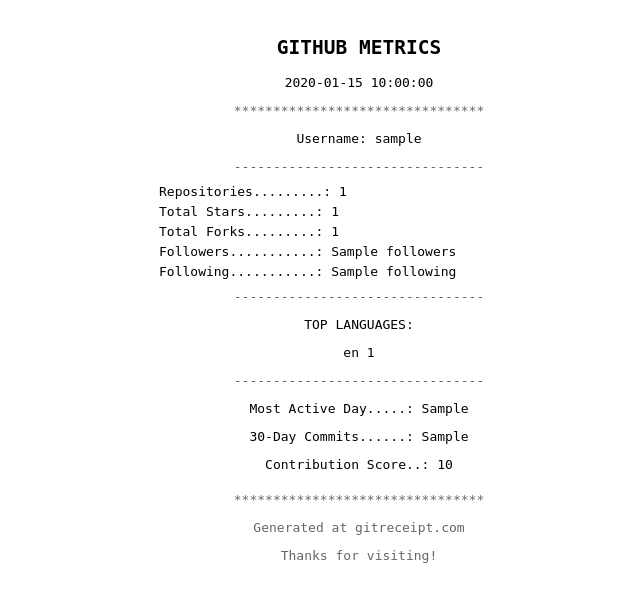
After one commit to LouisMasson/Github_ReceiptGenerator, a Flask app: template templates/pdf_receipt.html in a window 1280 px wide. The commit adds this page. Shown: the top 602 px of the page, without its empty margins (281-921 px from the left). Run offline with Flask 3, Linux system fonts and the light colour scheme; the template is opened without the code that fills it: most values are stand-ins (such as "Sample title", 1, 10 or a date in 2020).

Commit message:
Agent query: Can you test the PDF export functionality by entering a GitHub username and clicking the download PDF button? Does it generate and download a properly formatted PDF receipt?

```diff
--- a/app.py
+++ b/app.py
@@ -1,13 +1,15 @@
 import os
-from flask import Flask, render_template, jsonify, request
+from flask import Flask, render_template, jsonify, request, send_file
 from github_api import get_github_metrics
 import requests_cache
+from weasyprint import HTML
+from io import BytesIO
 
 app = Flask(__name__)
 app.secret_key = os.environ.get("FLASK_SECRET_KEY", "github-receipt-secret")
 
 # Setup request caching
-requests_cache.install_cache('github_cache', expire_after=300)  # Cache for 5 minutes
+requests_cache.install_cache('github_cache', expire_after=180)
 
 @app.route('/')
 def index():
@@ -21,5 +23,25 @@
     except Exception as e:
         return jsonify({"error": str(e)}), 400
 
+@app.route('/api/export-pdf/<username>')
+def export_pdf(username):
+    try:
+        metrics = get_github_metrics(username)
+        html_content = render_template('pdf_receipt.html', data=metrics)
+        pdf = HTML(string=html_content).write_pdf()
+
+        # Create BytesIO object
+        pdf_buffer = BytesIO(pdf)
+        pdf_buffer.seek(0)
+
+        return send_file(
+            pdf_buffer,
+            mimetype='application/pdf',
+            as_attachment=True,
+            download_name=f'github-receipt-{username}.pdf'
+        )
+    except Exception as e:
+        return jsonify({"error": str(e)}), 400
+
 if __name__ == '__main__':
     app.run(host='0.0.0.0', port=5000, debug=True)
--- a/pyproject.toml
+++ b/pyproject.toml
@@ -10,4 +10,6 @@
     "psycopg2-binary>=2.9.10",
     "requests>=2.32.3",
     "requests-cache>=1.2.1",
+    "pdfkit>=1.0.0",
+    "weasyprint>=63.0",
 ]
--- a/templates/index.html
+++ b/templates/index.html
@@ -63,6 +63,9 @@
 
                         <div class="receipt-footer">
                             <div class="divider">********************************</div>
+                            <button id="download-pdf" class="btn btn-secondary">
+                                <i class="fa fa-download"></i> Download PDF
+                            </button>
                             <p>Generated at gitreceipt.com</p>
                             <p>Thanks for visiting!</p>
                         </div>
--- /dev/null
+++ b/templates/pdf_receipt.html
@@ -0,0 +1,74 @@
+<!DOCTYPE html>
+<html>
+<head>
+    <meta charset="UTF-8">
+    <title>GitHub Receipt - {{ data.username }}</title>
+    <style>
+        body {
+            font-family: monospace;
+            max-width: 400px;
+            margin: 0 auto;
+            padding: 20px;
+            background-color: white;
+        }
+        .receipt-container {
+            text-align: center;
+        }
+        .divider {
+            text-align: center;
+            margin: 10px 0;
+            color: #666;
+        }
+        .metrics-section p {
+            margin: 5px 0;
+            text-align: left;
+        }
+        .receipt-footer {
+            text-align: center;
+            margin-top: 20px;
+            color: #666;
+        }
+    </style>
+</head>
+<body>
+    <div class="receipt-container">
+        <h2>GITHUB METRICS</h2>
+        <p>{{ data.generated_at }}</p>
+        <div class="divider">********************************</div>
+
+        <p>Username: {{ data.username }}</p>
+        <div class="divider">--------------------------------</div>
+
+        <div class="metrics-section">
+            <p>Repositories.........: {{ data.repos_count }}</p>
+            <p>Total Stars.........: {{ data.total_stars }}</p>
+            <p>Total Forks.........: {{ data.total_forks }}</p>
+            <p>Followers...........: {{ data.followers }}</p>
+            <p>Following...........: {{ data.following }}</p>
+        </div>
+
+        <div class="divider">--------------------------------</div>
+
+        <div class="languages-section">
+            <p>TOP LANGUAGES:</p>
+            {% for lang, count in data.top_languages.items() %}
+            <p>{{ "%-15s"|format(lang) }} {{ count }}</p>
+            {% endfor %}
+        </div>
+
+        <div class="divider">--------------------------------</div>
+
+        <div class="activity-section">
+            <p>Most Active Day.....: {{ data.most_active_day }}</p>
+            <p>30-Day Commits......: {{ data.thirty_day_commits }}</p>
+            <p>Contribution Score..: {{ data.contribution_score }}</p>
+        </div>
+
+        <div class="receipt-footer">
+            <div class="divider">********************************</div>
+            <p>Generated at gitreceipt.com</p>
+            <p>Thanks for visiting!</p>
+        </div>
+    </div>
+</body>
+</html>
```
Also changed, not shown: static/css/style.css (+11 -0 lines), static/js/main.js (+12 -0 lines), 2 other files.
